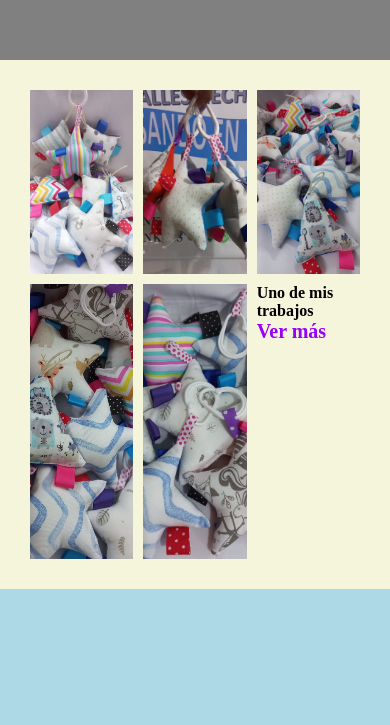
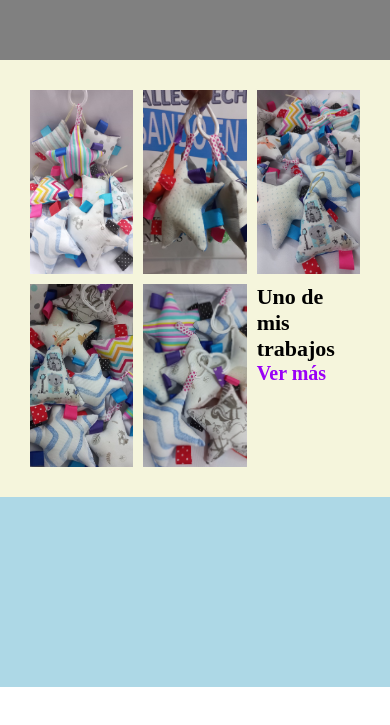
Before and after one commit to buoqy1/Practicando, a plain HTML site: page index.html in a window 390 px wide. Shown: the part 660-1385 px from the top of the page. After the commit the page ends 1347 px from the top, so only its background shows below. Drawn offline with Linux system fonts and the light colour scheme.

Commit message:
Responsive

```diff
--- a/style.css
+++ b/style.css
@@ -402,4 +402,37 @@ footer{
             opacity: 1;
         }
     }
+    .container-img{
+        display: grid;
+        grid-template-columns: 1fr 1fr 1fr ;
+        grid-template-rows: 1fr 1fr;
+        grid-gap: 10px;
+        margin: 10px;
+    }
+    .container-img h4{
+        grid-column: 3/ 3;
+        grid-row: 2 / 2;
+        font-size: 22px;
+        font-weight: bold;
+    }
+    .container-img img{
+        width: 100%;
+        height: 100%;
+        object-fit: cover;
+    }
+    .container-img img:hover{
+        transform: scale(1.2);
+    }
+    .span{
+        font-size: 20px;
+    }
+    .container-img  .span a{
+        color: #9a00f7;
+    }
+    .container-img  .span a:visited{
+        color: #502364;
+    }
+    .container-img  .span a:hover{
+        color: #e27be3;
+    }
 }
```
